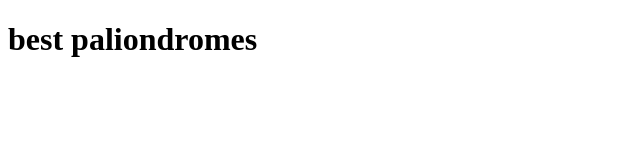
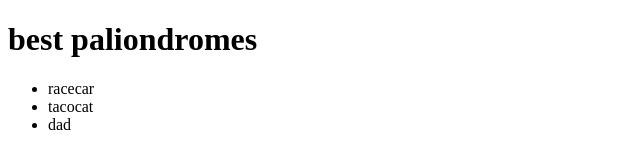
Before and after one commit to khsieh95/Dogcat, a plain HTML site: page index.html in a window 1280 px wide. Shown: the whole page, without its empty margins (0-640 px from the left). Drawn offline with Linux system fonts and the light colour scheme.

Commit message:
added list of palindromes

```diff
--- a/index.html
+++ b/index.html
@@ -7,6 +7,12 @@
 </head>
 <body>
     <h1>best paliondromes</h1>
+    <ul>
 
+        <li>racecar</li>
+        <li>tacocat</li>
+        <li>dad</li>
+
+    </ul>
 </body>
 </html>
```
